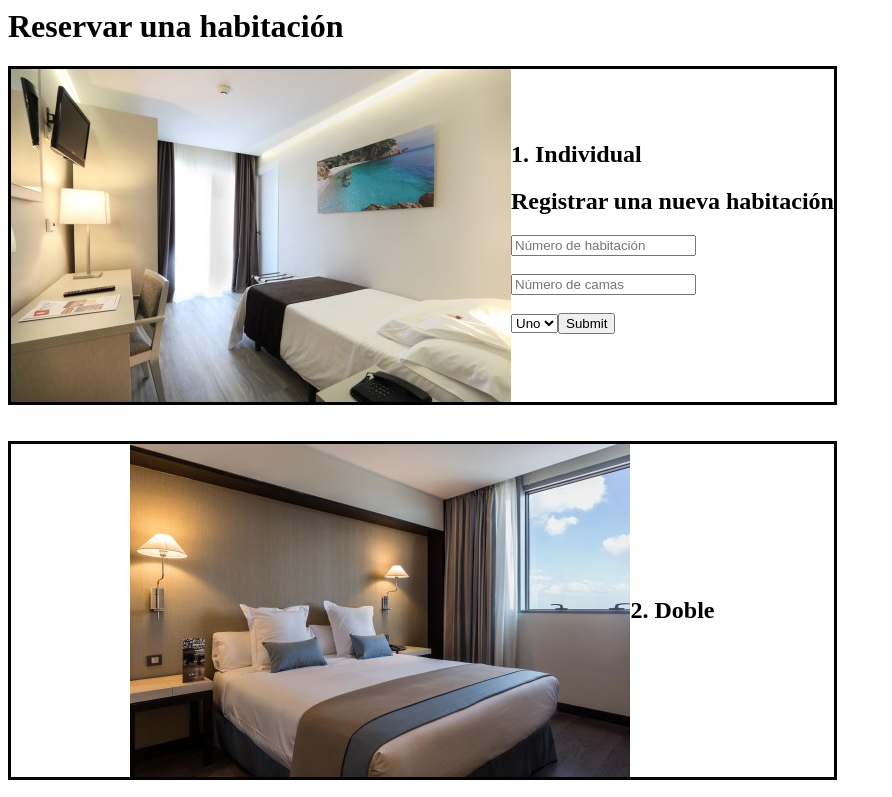
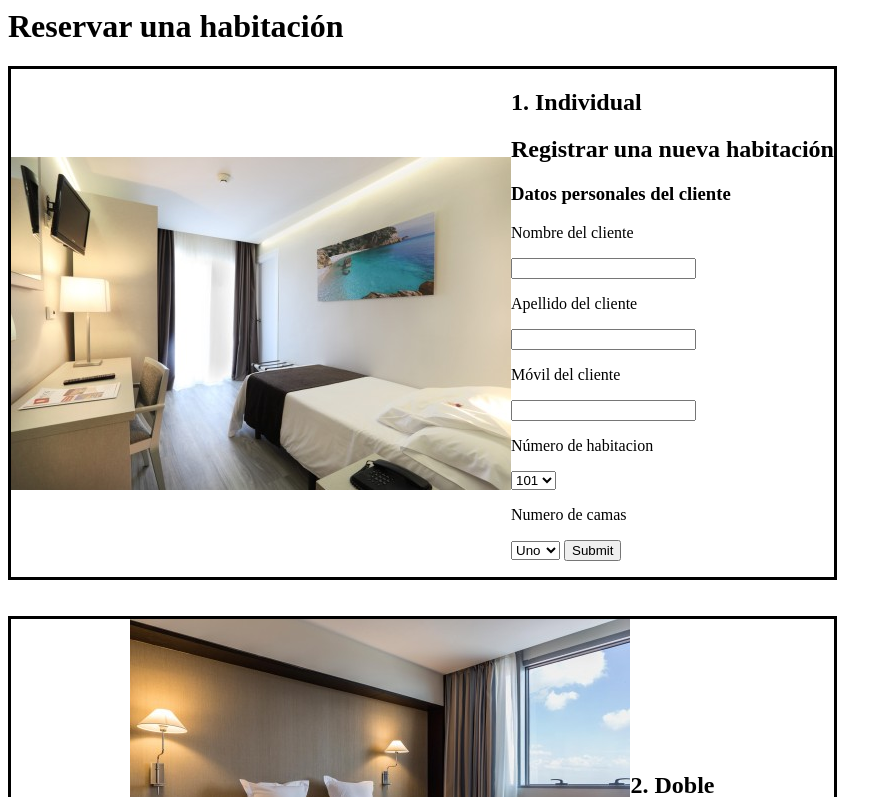
Before and after one commit to Fidesone/hotel, a PHP site: page /form_reservation.php in a window 1280 px wide. Shown: the top 797 px of the page, without its empty margins (0-892 px from the left). Run offline with PHP 8.4, Linux system fonts and the light colour scheme; the visitor is signed in with stand-in values (Sample User, id 1).

Commit message:
form_reservation.php | insert_reservation.php

```diff
--- a/connection.php
+++ b/connection.php
@@ -5,9 +5,9 @@
     $user="root";
     $pass="";
     $server="localhost";
-    $db= "hotel:3307";
+    $db= "bbdd_hotel";
 
-    $conn = new PDO("mysql:host=localhost:3307;dbname=hotel", "root", "" ) or die ("Ha saltado un error al conectar" .mysqli_connect());
+    $conn = new PDO("mysql:host=localhost;dbname=bbdd_hotel", "root", "" ) or die ("Ha saltado un error al conectar" .mysqli_connect());
   //   return $conn;
   // }
 
--- a/form_reservation.php
+++ b/form_reservation.php
@@ -24,13 +24,30 @@ session_start();
         <img src="img/hab_individual.jpg"></img>
         <div>
         <h2> 1. Individual</h2>
-        <form action="insert_rooms.php" method="post" class="container_form">
+        <form action="insert_reservation.php" method="post" class="container_form">
         <h2 class="container_newuser">Registrar una nueva habitación</h2>
-        <input type="number" name='num_habitacion' placeholder='Número de habitación'> <br><br>
-        <input type="number" name='num_camas' placeholder='Número de camas'> <br><br>
-        <select name="op">
+        <h3 class="container_newuser">Datos personales del cliente</h3>
+        <p>Nombre del cliente </p>
+        <input type="text" name='nombre_cliente'>
+        <p>Apellido del cliente</p>
+        <input type="text" name='apellido_cliente'>
+        <p>Móvil del cliente</p>
+        <input type="number" name='num_habitacion'>
+        <p>Número de habitacion</p>
+        <select name='num_habitacion'>
+            <option>101</option>
+            <option>102</option>
+            <option>103</option>
+        </select>
+        <p>Numero de camas</p>
+
+        <select name="num_camas">
             <option value= "una"> Uno </option>
             <option value= "dos"> Dos </option>
+            <option value= "tres"> Tres </option>
+
+        </select>
+
 
         <input type="submit" name='registrar'>
     </form>
```
Also changed, not shown: insert_reservation.php (added).
